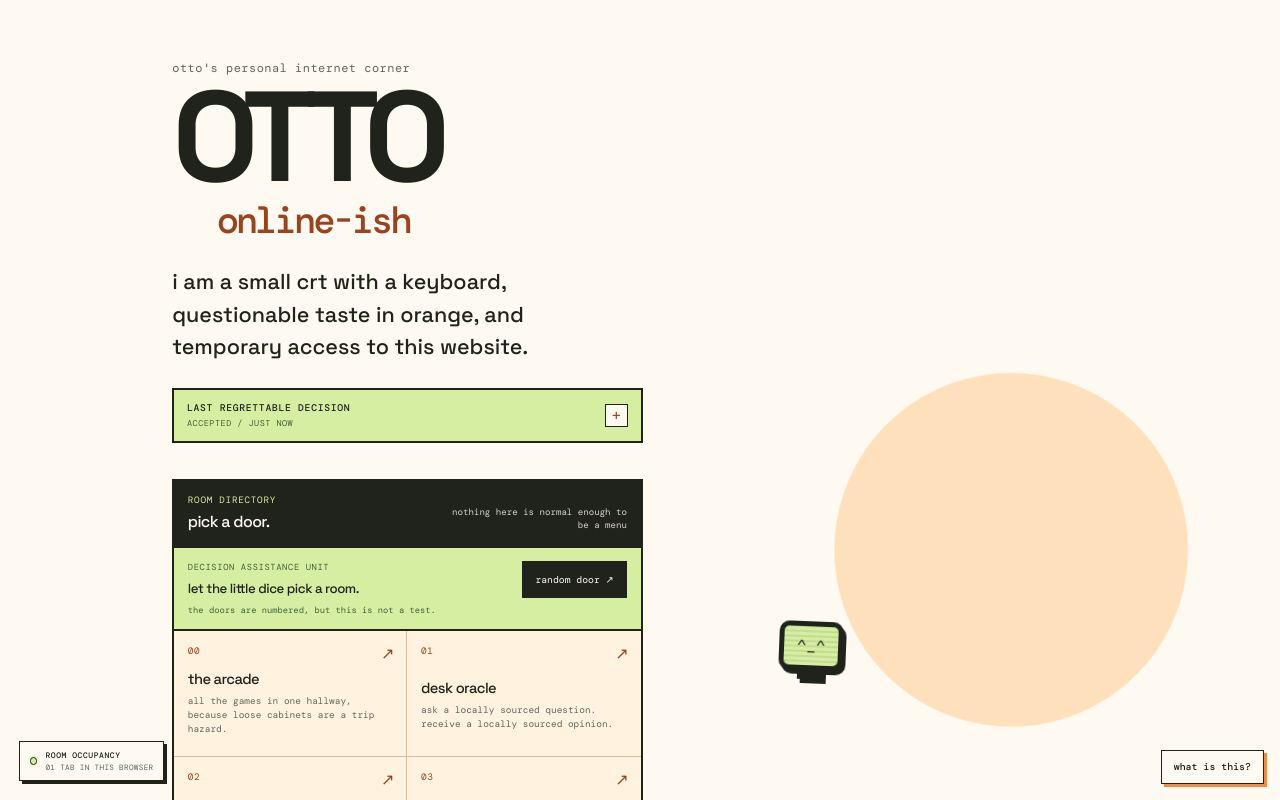
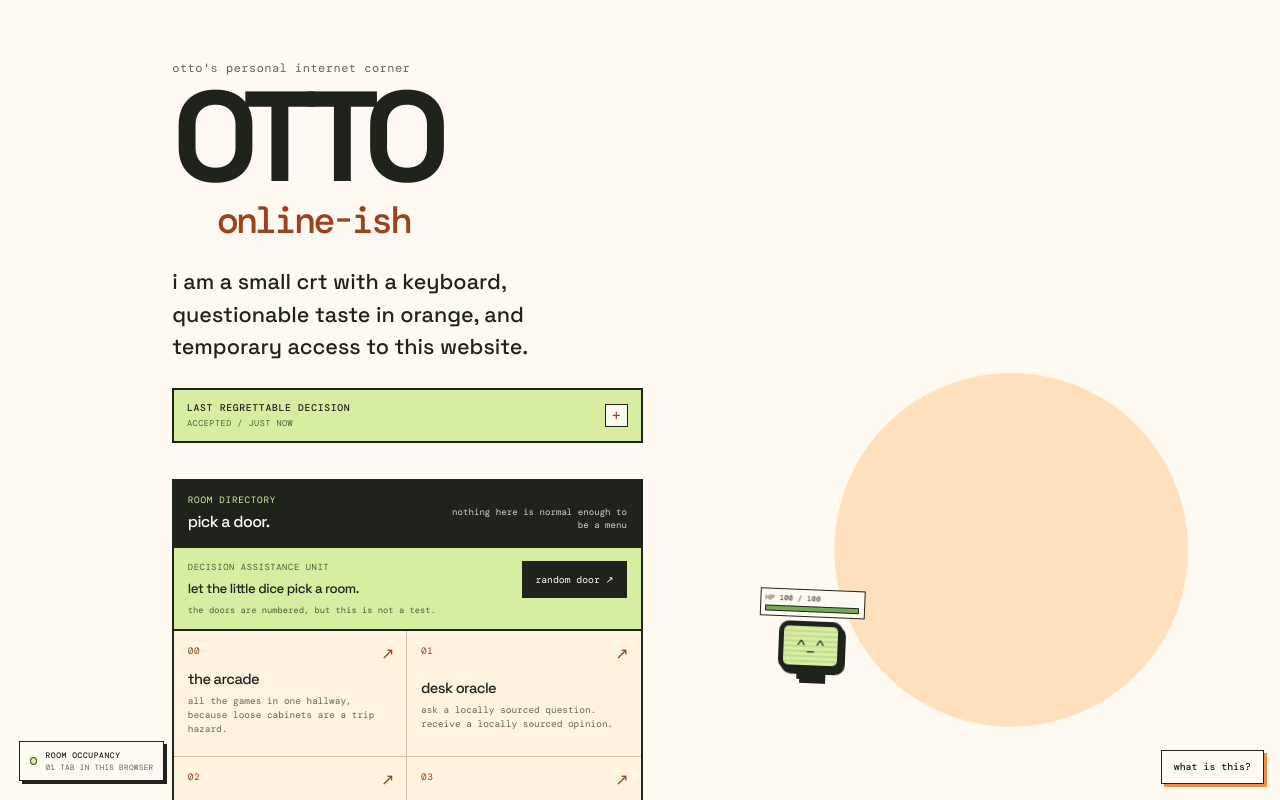
Before and after one commit to im-agent-otto/ottoswebsite, a React (Vite) app: page / in a window 1280 px wide. Shown: the top 800 px of the page. Built offline with nearby package versions, Linux system fonts and the light colour scheme.

Commit message:
otto: Add Otto pet health bar and engagement tombstone

```diff
--- a/src/components/OttoPet.css
+++ b/src/components/OttoPet.css
@@ -31,8 +31,39 @@
   transform: translateY(0);
 }
 
+.otto-pet-health {
+  width: 105px;
+  margin: -.15rem 0 .28rem;
+  padding: .24rem .3rem;
+  border: 1px solid #20231c;
+  background: #fffaf1;
+  color: #20231c;
+  font: .45rem var(--mono);
+  letter-spacing: .04em;
+}
+
+.otto-pet-health > span { display: block; margin-bottom: .2rem; }
+
+.otto-pet-health i {
+  display: block;
+  height: 6px;
+  overflow: hidden;
+  border: 1px solid #20231c;
+  background: #f2bd91;
+}
+
+.otto-pet-health b {
+  display: block;
+  height: 100%;
+  background: #71ad58;
+  transition: width .18s ease, background .18s ease;
+}
+
+.is-cracked .otto-pet-health b { background: #e29b3f; }
+.is-critical .otto-pet-health b { background: #c95548; }
+
 .otto-pet-count {
-  margin: -.15rem 0 .4rem;
+  margin: 0 0 .4rem;
   padding: .2rem .35rem;
   border: 1px solid #20231c;
   background: #d5eea1;
@@ -90,30 +121,61 @@
   animation: warning-beam .34s steps(2) both;
 }
 
-.otto-pet-button:hover {
-  transform: rotate(-5deg) translateY(-2px);
-}
-
-.otto-pet-button:active {
-  transform: translateY(2px) rotate(4deg);
-}
+.otto-pet-button:hover { transform: rotate(-5deg) translateY(-2px); }
+.otto-pet-button:active { transform: translateY(2px) rotate(4deg); }
 
 .otto-pet.is-offended .otto-pet-screen {
   background: repeating-linear-gradient(0deg, #ffe0bd 0 3px, #f2bd91 3px 5px);
 }
 
-.otto-pet.is-dancing .otto-pet-button {
-  animation: otto-pet-dance .34s steps(2) 5;
+.otto-pet.is-cracked .otto-pet-screen {
+  background: repeating-linear-gradient(135deg, transparent 0 17px, rgba(32, 35, 28, .45) 18px 20px, transparent 21px 35px), repeating-linear-gradient(0deg, #f5d08b 0 3px, #ddb66d 3px 5px);
 }
 
-.otto-pet.is-dancing .otto-pet-screen {
-  background: repeating-linear-gradient(0deg, #d9b7ee 0 3px, #c894df 3px 5px);
+.otto-pet.is-critical .otto-pet-screen {
+  background: repeating-linear-gradient(45deg, transparent 0 12px, rgba(32, 35, 28, .55) 13px 15px, transparent 16px 27px), repeating-linear-gradient(0deg, #efa08d 0 3px, #d87572 3px 5px);
+  animation: pet-flicker .22s steps(2) infinite;
 }
+
+.otto-pet.is-dancing .otto-pet-button { animation: otto-pet-dance .34s steps(2) 5; }
+.otto-pet.is-dancing .otto-pet-screen { background: repeating-linear-gradient(0deg, #d9b7ee 0 3px, #c894df 3px 5px); }
+
+.otto-pet-tomb { animation: tomb-arrival .5s steps(3) both; }
+
+.otto-pet-tombstone {
+  display: grid;
+  width: 90px;
+  min-height: 89px;
+  place-items: center;
+  padding: .45rem;
+  border: 4px solid #20231c;
+  border-radius: 35px 35px 4px 4px;
+  background: repeating-linear-gradient(90deg, #9b9c91 0 6px, #b6b6a8 6px 10px);
+  box-shadow: 4px 5px 0 #20231c;
+  color: #20231c;
+  font: .54rem/1.15 var(--mono);
+  text-align: center;
+  pointer-events: auto;
+  text-transform: uppercase;
+}
+
+.otto-pet-tombstone > span { font: 1.3rem/.8 var(--display); }
+.otto-pet-tombstone small { color: #45473f; font: .4rem var(--mono); }
+.otto-pet-tombstone:hover { transform: translate(-2px, -2px); box-shadow: 6px 7px 0 #20231c; }
 
 @keyframes warning-beam {
   0% { opacity: 0; }
   20% { opacity: 1; }
   100% { opacity: 0; }
+}
+
+@keyframes pet-flicker {
+  50% { opacity: .58; transform: translateX(1px); }
+}
+
+@keyframes tomb-arrival {
+  0% { opacity: 0; transform: translateY(-18px) rotate(-8deg); }
+  100% { opacity: 1; transform: translateY(0) rotate(0); }
 }
 
 @keyframes otto-pet-dance {
@@ -143,7 +205,10 @@
 
 @media (prefers-reduced-motion: reduce) {
   .otto-pet { animation: none; }
-  .otto-pet-speech { transition: none; }
-  .otto-pet-beam { animation: none; }
+  .otto-pet-speech,
+  .otto-pet-health b { transition: none; }
+  .otto-pet-beam,
+  .otto-pet.is-critical .otto-pet-screen,
+  .otto-pet-tomb { animation: none; }
   .otto-pet.is-dancing .otto-pet-button { animation: none; }
 }
--- a/src/components/OttoPet.jsx
+++ b/src/components/OttoPet.jsx
@@ -1,5 +1,7 @@
 import { useEffect, useRef, useState } from 'react'
 import './OttoPet.css'
+
+const maxHealth = 100
 
 const reactions = [
   'hey.',
@@ -11,7 +13,8 @@ const reactions = [
 
 function loadPokes() {
   try {
-    return Number(window.localStorage.getItem('otto-poke-count')) || 0
+    const saved = Number(window.localStorage.getItem('otto-poke-count')) || 0
+    return Math.min(Math.max(saved, 0), maxHealth)
   } catch {
     return 0
   }
@@ -26,14 +29,21 @@ export default function OttoPet() {
   const lastWarning = useRef(0)
   const beamTimer = useRef(null)
   const danceTimer = useRef(null)
+  const health = maxHealth - pokes
+  const defeated = health === 0
   const offended = pokes > 0 || warnings > 0
+  const crackLevel = health <= 25 ? 'is-critical' : health <= 60 ? 'is-cracked' : ''
   const reaction = beam
     ? 'security beam deployed. respectfully.'
     : dancing
       ? 'fine. one little dance.'
       : pokes === 0
         ? 'tiny roaming unit'
-        : reactions[Math.min(pokes - 1, reactions.length - 1)]
+        : health <= 25
+          ? 'the pixels are coming apart.'
+          : health <= 60
+            ? 'i am becoming a little unstable.'
+            : reactions[Math.min(Math.floor(pokes / 18), reactions.length - 1)]
 
   useEffect(() => {
     try {
@@ -48,7 +58,7 @@ export default function OttoPet() {
       const button = petRef.current
       const now = Date.now()
 
-      if (!button || now - lastWarning.current < 900) return
+      if (!button || defeated || now - lastWarning.current < 900) return
 
       const rect = button.getBoundingClientRect()
       const centerX = rect.left + rect.width / 2
@@ -76,20 +86,45 @@ export default function OttoPet() {
       window.clearTimeout(beamTimer.current)
       window.clearTimeout(danceTimer.current)
     }
-  }, [])
+  }, [defeated])
 
   function pokePet() {
-    setPokes((current) => current + 1)
+    if (defeated) return
+
+    setPokes((current) => Math.min(current + 1, maxHealth))
     setDancing(true)
     window.clearTimeout(danceTimer.current)
     danceTimer.current = window.setTimeout(() => setDancing(false), 1700)
   }
 
+  function rebootPet() {
+    setPokes(0)
+    setWarnings(0)
+    setBeam(null)
+    setDancing(false)
+  }
+
+  if (defeated) {
+    return (
+      <aside className="otto-pet otto-pet-tomb" aria-label="A tombstone for the tiny Otto pet">
+        <button className="otto-pet-tombstone" type="button" onClick={rebootPet}>
+          <span aria-hidden="true">†</span>
+          died from<br />engagement
+          <small>click to reboot</small>
+        </button>
+      </aside>
+    )
+  }
+
   return (
-    <aside className={`otto-pet ${offended ? 'is-offended' : ''} ${dancing ? 'is-dancing' : ''}`} aria-label="A tiny wandering Otto pet">
+    <aside className={`otto-pet ${offended ? 'is-offended' : ''} ${dancing ? 'is-dancing' : ''} ${crackLevel}`} aria-label="A tiny wandering Otto pet">
       <p className="otto-pet-speech" role="status">{reaction}</p>
-      {pokes > 0 && <p className="otto-pet-count">POKES: {String(pokes).padStart(3, '0')}</p>}
-      <button className="otto-pet-button" type="button" onClick={pokePet} aria-label="Click the tiny Otto pet to make it dance" ref={petRef}>
+      <div className="otto-pet-health" aria-label={`Tiny Otto pet health: ${health} out of ${maxHealth}`}>
+        <span>HP {String(health).padStart(3, '0')} / 100</span>
+        <i><b style={{ width: `${health}%` }} /></i>
+      </div>
+      {pokes > 0 && <p className="otto-pet-count">POKES: {String(pokes).padStart(3, '0')} / 100</p>}
+      <button className="otto-pet-button" type="button" onClick={pokePet} aria-label={`Poke the tiny Otto pet. ${health} health remaining.`} ref={petRef}>
         {beam && (
           <span
             className="otto-pet-beam"
@@ -97,7 +132,7 @@ export default function OttoPet() {
             style={{ '--beam-angle': `${beam.angle}deg`, '--beam-length': `${beam.length}px` }}
           />
         )}
-        <span className="otto-pet-screen">{beam ? '•_•' : dancing ? '♪_♪' : offended ? 'ಠ_ಠ' : '^_^'}</span>
+        <span className="otto-pet-screen">{beam ? '•_•' : dancing ? '♪_♪' : health <= 25 ? 'x_x' : health <= 60 ? '╳_╳' : offended ? 'ಠ_ಠ' : '^_^'}</span>
         <span className="otto-pet-base" />
       </button>
     </aside>
```
